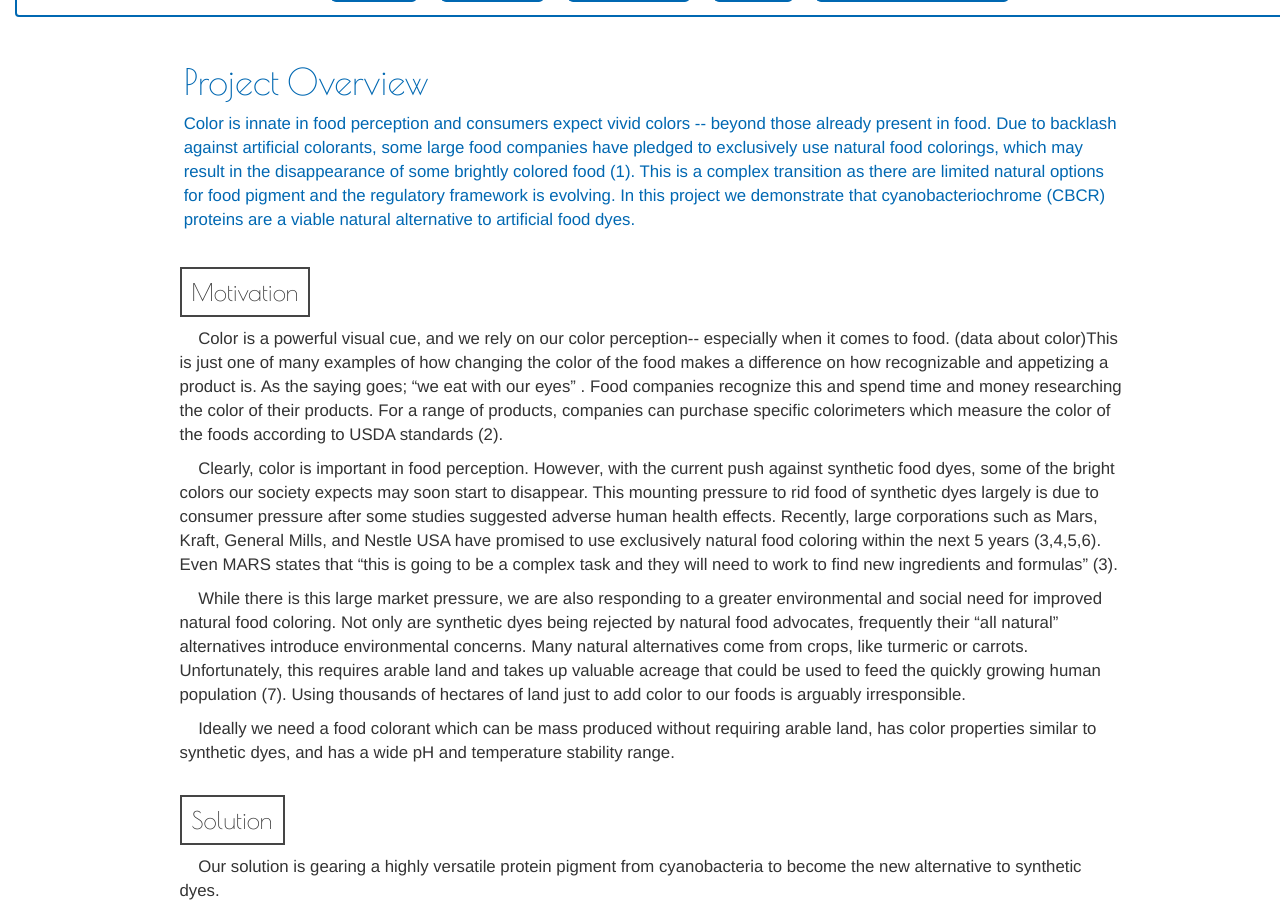
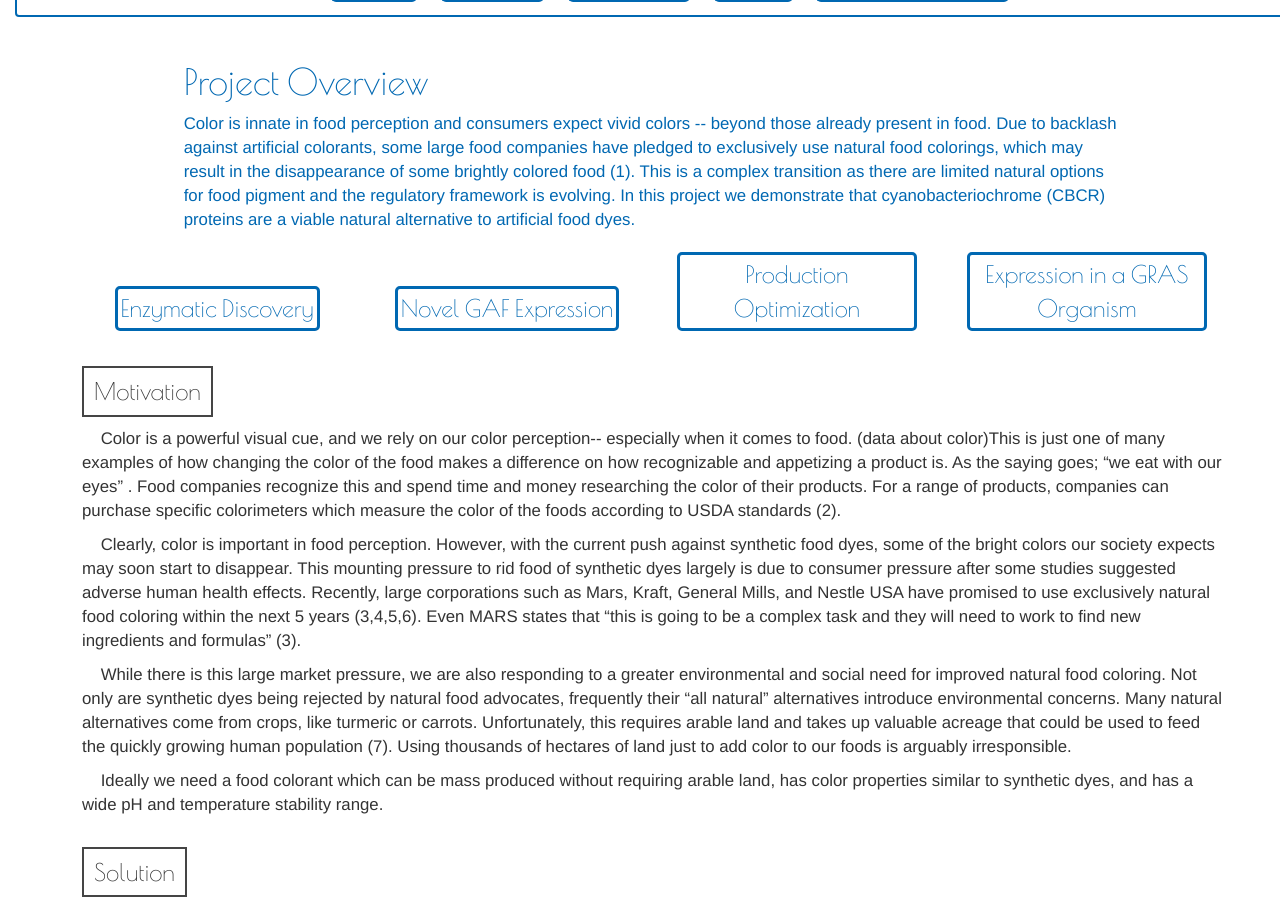
Before and after one commit to UCDiGEM2016/UCDiGEM2016.io, a Jekyll site: the page built from project.html, in a window 1280 px wide and 900 px high, scrolled down 303 px. Built offline with Jekyll 4.4.1, drawn with Linux system fonts in a browser that asks for light colours; nearby versions of some CDN libraries; library files that are not in the unit come from our copies.

Commit message:
Project links minus images

```diff
--- a/project.html
+++ b/project.html
@@ -9,9 +9,21 @@ title: Project Overview
 			<h1>Project Overview </h1>
 			<p class="">Color is innate in food perception and consumers expect vivid colors -- beyond those already present in food. Due to backlash against artificial colorants, some large food companies have pledged to exclusively use natural food colorings, which may result in the disappearance of some brightly colored food (1). This is a complex transition as there are limited natural options for food pigment and the regulatory framework is evolving. In this project we demonstrate that cyanobacteriochrome (CBCR) proteins are a viable natural alternative to artificial food dyes.</p>
 		</div>
+			<div class="col-xs-3 col-centered projLinks">
+				<a href="{{"gene.html"| prepend: site.baseurl }}" class="navBtn"> Enzymatic Discovery</a>
+			</div>
+			<div class="col-xs-3 col-centered projLinks">
+				<a href="{{"novel.html"| prepend: site.baseurl }}" class="navBtn"> Novel GAF Expression</a>
+			</div>
+			<div class="col-xs-3 col-centered projLinks">
+				<a href="{{"opt.html"| prepend: site.baseurl }}" class="navBtn">Production Optimization</a>
+			</div>
+			<div class="col-xs-3 col-centered projLinks">
+				<a href="{{"GRAS.html"| prepend: site.baseurl }}" class="navBtn"> Expression in a GRAS Organism</a>
+			</div>
 	</div>
 	<div class="row row-centered">
-		<div class="col-xs-10 col-centered projP">
+		<div class="col-xs-12 col-centered projP">
 			<h3>Motivation</h3>
 			<p>&nbsp;&nbsp;&nbsp;&nbsp;Color is a powerful visual cue, and we rely on our color perception-- especially when it comes to food. (data about color)This is just one of many examples of how changing the color of the food makes a difference on how recognizable and appetizing a product is. As the saying goes; “we eat with our eyes” . Food companies recognize this and spend time and money researching the color of their products. For a range of products, companies can purchase specific colorimeters which measure the color of the foods according to USDA standards (2). </p>
 			<p>
```
